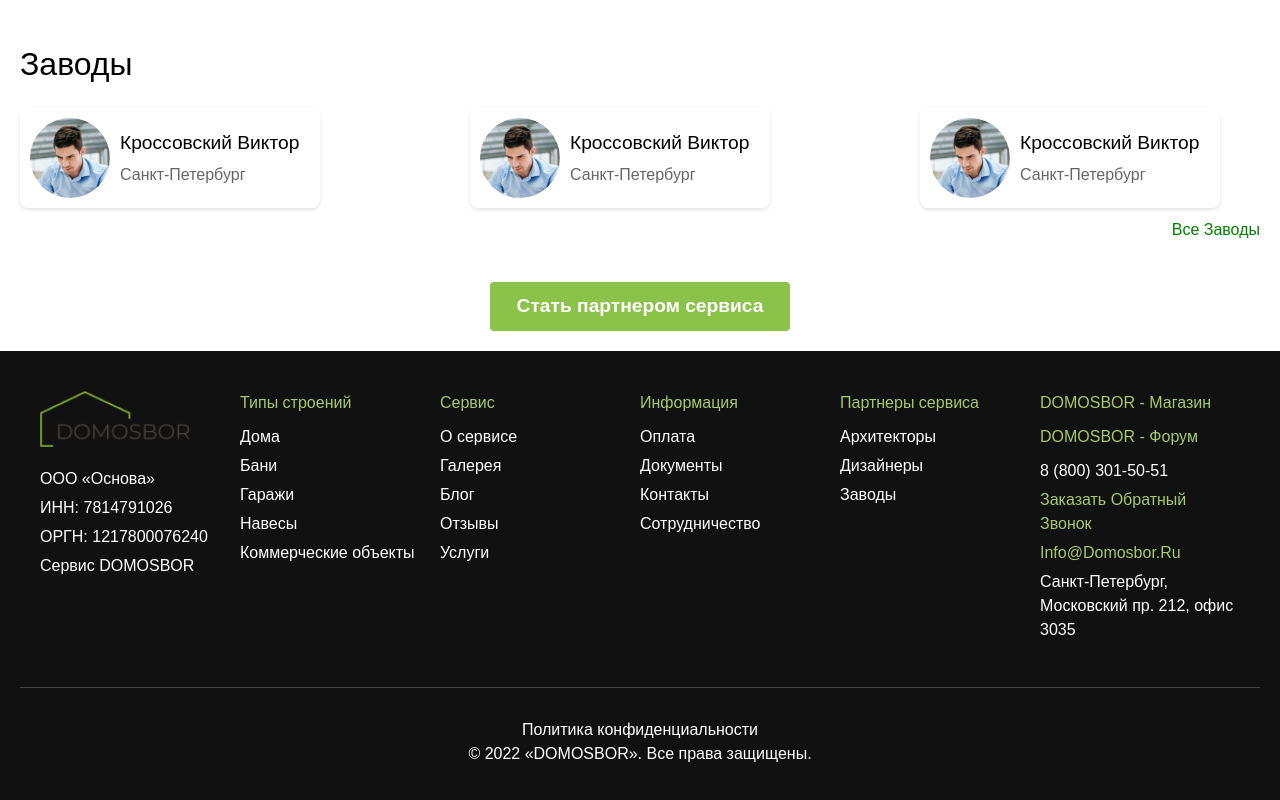
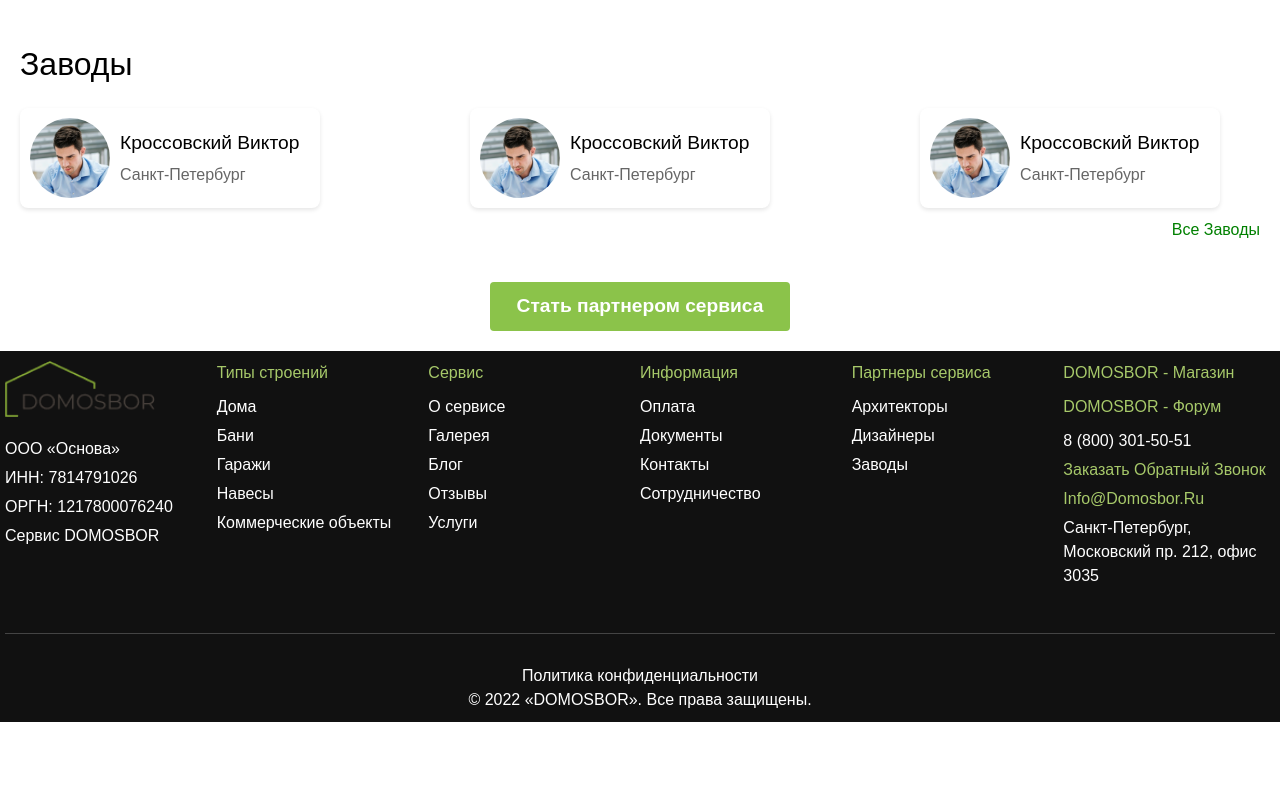
Before and after one commit to nurbekdeveloper/Homespot, a React (Create React App) app: page /about in a window 1280 px wide. Shown: the part 1305-2105 px from the top of the page. After the commit the page ends 2027 px from the top, so only its background shows below. Built offline with nearby package versions, Linux system fonts and the light colour scheme.

Commit message:
add fix problem

```diff
--- a/src/componenets/common/footer/Footer.css
+++ b/src/componenets/common/footer/Footer.css
@@ -2,7 +2,10 @@
 .footer-container {
   background-color: #111;
   color: #fff;
-  padding: 40px 20px;
+  width: 100%;
+
+
+  padding: 10px 5px;
   font-family: Arial, sans-serif;
 }
 
@@ -10,8 +13,10 @@
   display: flex;
   flex-wrap: wrap;
   justify-content: space-between;
-  max-width: 1200px;
+  max-width: 1400px;
   margin: 0 auto;
+
+
 }
 
 .footer-column {
--- a/src/pages/main.jsx
+++ b/src/pages/main.jsx
@@ -28,7 +28,7 @@ function Main() {
       <Partner/>
       <Tree/>
       <FaqQuestion/>
-    <ServiceCardContainer/>
+
       <Footer/>
     </div>
   )
```
